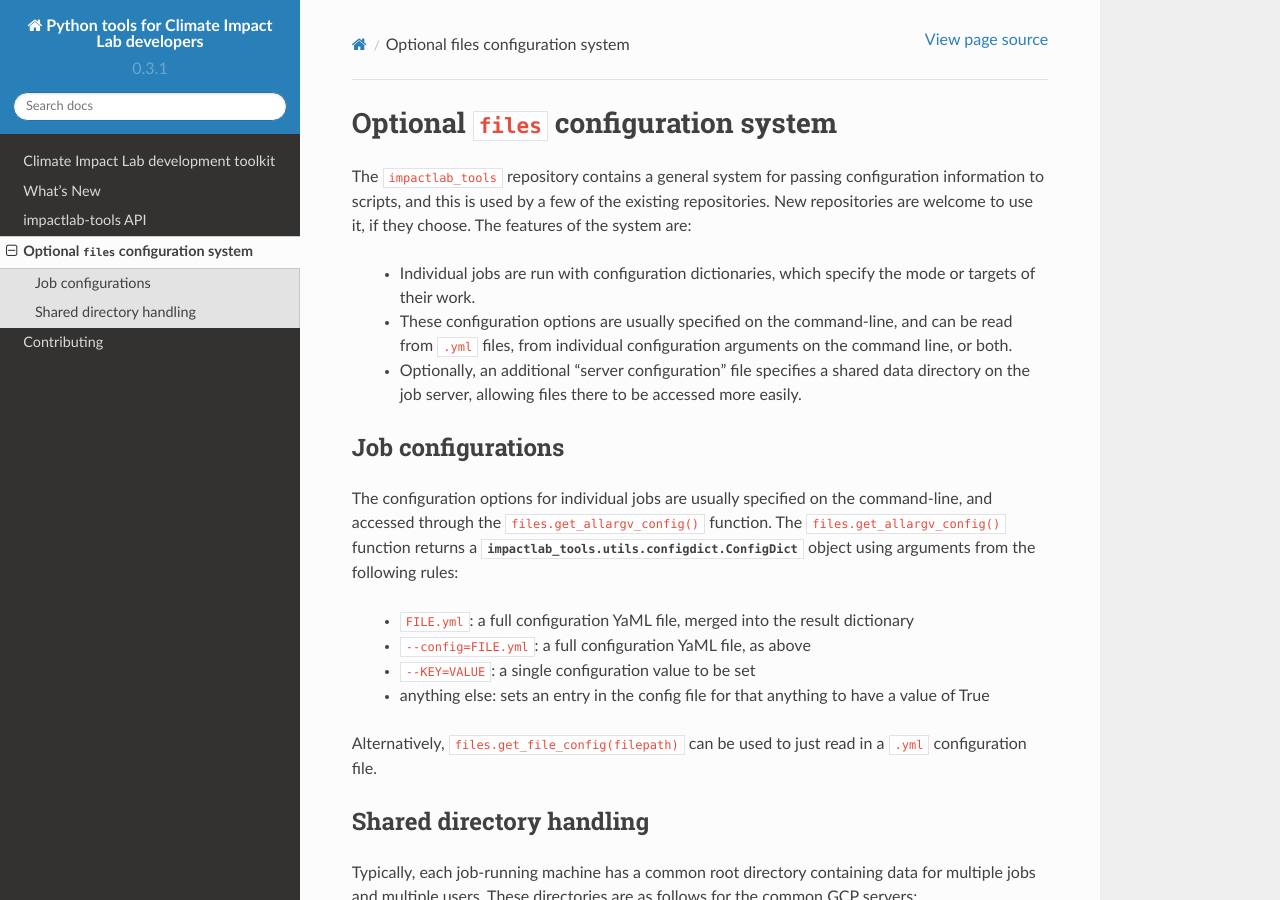
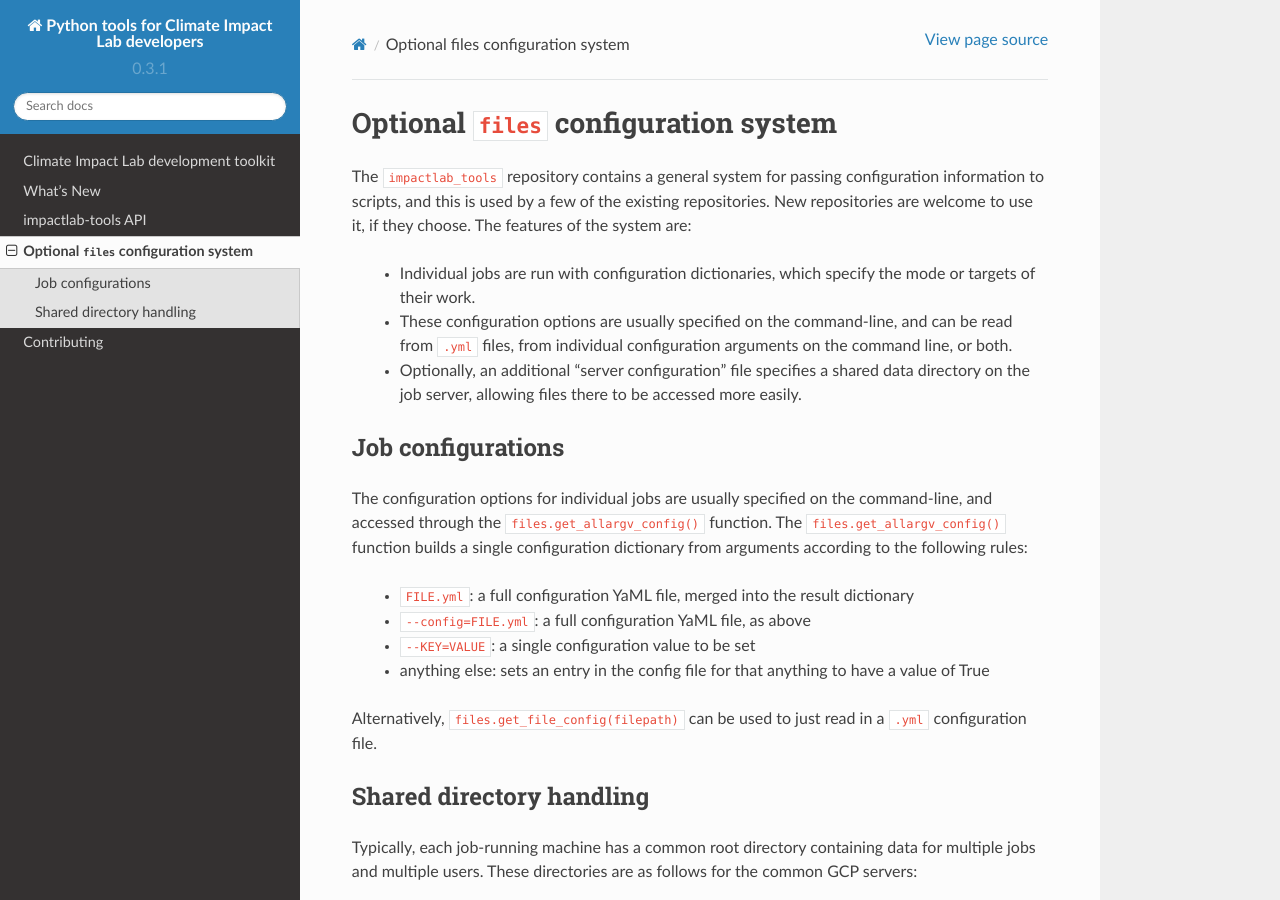
Before and after one commit to ClimateImpactLab/impactlab-tools, a Sphinx documentation site: the page built from docs/configuration.rst, in a window 1280 px wide and 900 px high. Built offline with Sphinx 7.4.7 and the Read the Docs theme 2.0.0, drawn with Linux system fonts in a browser that asks for light colours.

Commit message:
Minor revision to docs from PR review

```diff
--- a/docs/configuration.rst
+++ b/docs/configuration.rst
@@ -21,7 +21,8 @@ Job configurations
 The configuration options for individual jobs are usually specified on
 the command-line, and accessed through the
 :code:`files.get_allargv_config()` function.  The
-:code:`files.get_allargv_config()` function returns a :py:class:`impactlab_tools.utils.configdict.ConfigDict` object using arguments from the following rules:
+:code:`files.get_allargv_config()` function builds a single configuration
+dictionary from arguments according to the following rules:
 
  - :code:`FILE.yml`: a full configuration YaML file, merged into the result dictionary
  - :code:`--config=FILE.yml`: a full configuration YaML file, as above
```
Also changed, not shown: 1 other file.
